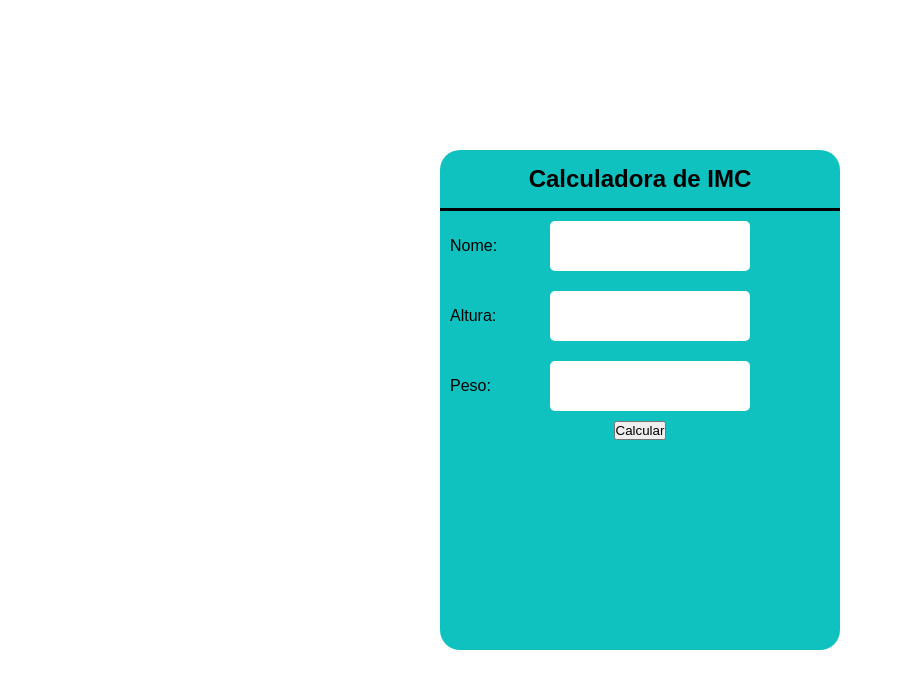
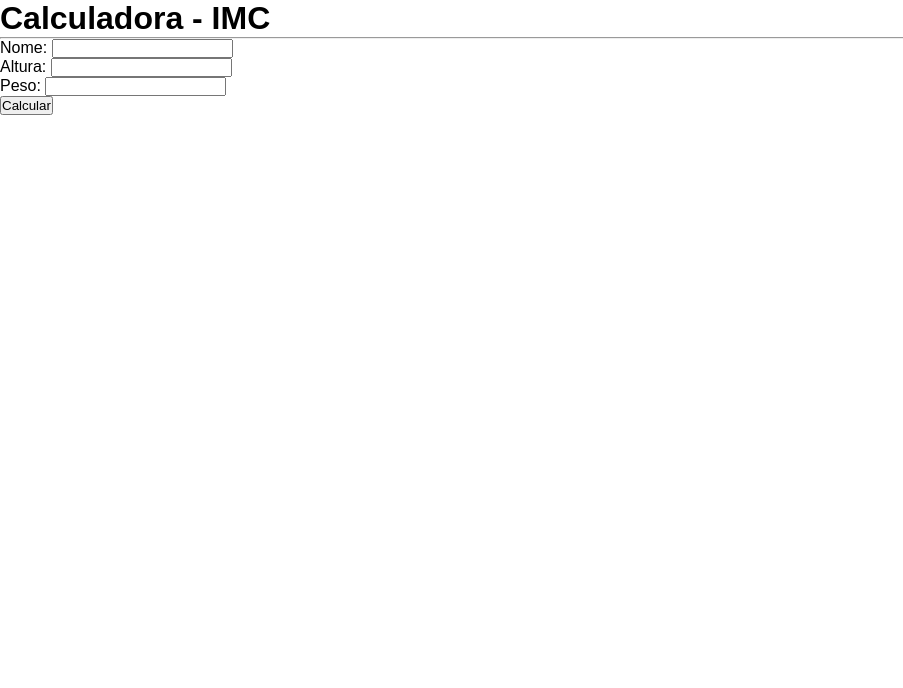
Before and after one commit to Pedr0o18/JS-Projetos, a plain HTML site: page Calculadora de IMC/index.html in a window 1280 px wide. Shown: the whole page, without its empty margins (0-903 px from the left). Drawn offline with Linux system fonts and the light colour scheme.

Commit message:
HTML e CSS

```diff
--- a/Calculadora de IMC/index.html
+++ b/Calculadora de IMC/index.html
@@ -4,33 +4,34 @@
     <meta charset="UTF-8">
     <meta name="viewport" content="width=device-width, initial-scale=1.0">
     <title>Calculadora de IMC</title>
-    <link rel="stylesheet" href="style.css">
+    <link rel="stylesheet" href="style.css" media="screen">
 </head>
 <body>
-    <section>
     <main>
-            <div id="title">
-                <h1>Calculadora de IMC</h1>
+        <header>
+            <h1>Calculadora - IMC</h1>
             <hr>
+        </header>
+        <nav class="container">
+            <div id="nome">
+                <label for="idnome">Nome: </label>
+                <input type="text" name="nome" id="idnome" required>
             </div>
-            <nav>
-                <div class="input">
-                    <label for="">Nome:</label>
-                    <input type="text" name="nome" id="nome">
+            <div id="altura">
+                <label for="idaltura">Altura: </label>
+                <input type="text" name="altura" id="idaltura">
             </div>
-                <div class="input">
-                    <label for="">Altura:</label>
-                    <input type="text" name="altura" id="altura">
+            <div id="peso">
+                <label for="idpeso">Peso: </label>
+                <input type="text" name="peso" id="idpeso">
             </div>
-                <div class="input">
-                    <label for="">Peso:</label>
-                    <input type="text" name="peso" id="peso">
+            <div id="botão">
+                <input type="button" value="Calcular" onclick="Calcular()">
+            </div>
+            <div id="resultado">
+
             </div>
         </nav>
-            <button id="calcular">Calcular</button>
-            <div class="resultado" id="resultado"></div>
     </main>
-    </section>
-    <script src="script.js"></script>
 </body>
 </html>
--- a/Calculadora de IMC/style.css
+++ b/Calculadora de IMC/style.css
@@ -1,60 +1,15 @@
 @charset "UTF-8";
 
 * {
+    margin: 0px;
+    padding: 0px;
     font-family: Arial, Helvetica, sans-serif;
-    padding: 0px;
-    margin: 0px;
 }
 
 :root {
-    --cor1: #0FC2C0;
-    --cor2: #0CABA8;
+    --cor1: #023535;
+    --cor2: #015958;
     --cor3: #008F8C;
-    --cor4: #015958;
-    --cor5: #023535;
+    --cor4: #0CABA8;
+    --cor5: #0FC2C0;
 }
-
-section {
-    height: 100vh;
-    background-size: 100% 100%;
-}
-
-main {
-    position: relative;
-    left: 50%;
-    top: 50%;
-    transform: translate(-50%, -50%);
-    width: 400px;
-    height: 500px;
-    border-radius: 20px;
-    text-align: center;
-    background-color: var(--cor1);
-}
-
-h1 {
-    padding: 15px;
-}
-
-hr {
-    border-color: black;
-    border: none;
-    border-top: 3px solid;
-}
-
-.input {
-    display: flex;
-    width: 300px;
-    height: 50px;
-    padding: 10px;
-    justify-content: space-between;
-    align-items: center;
-}
-
-.input input {
-    width: 200px;
-    height: 50px;
-    border-radius: 5px;
-    border: none;
-    outline: 0;
-    text-align: center;
-}
```
Lines whose indentation alone changed are shown as unchanged.
